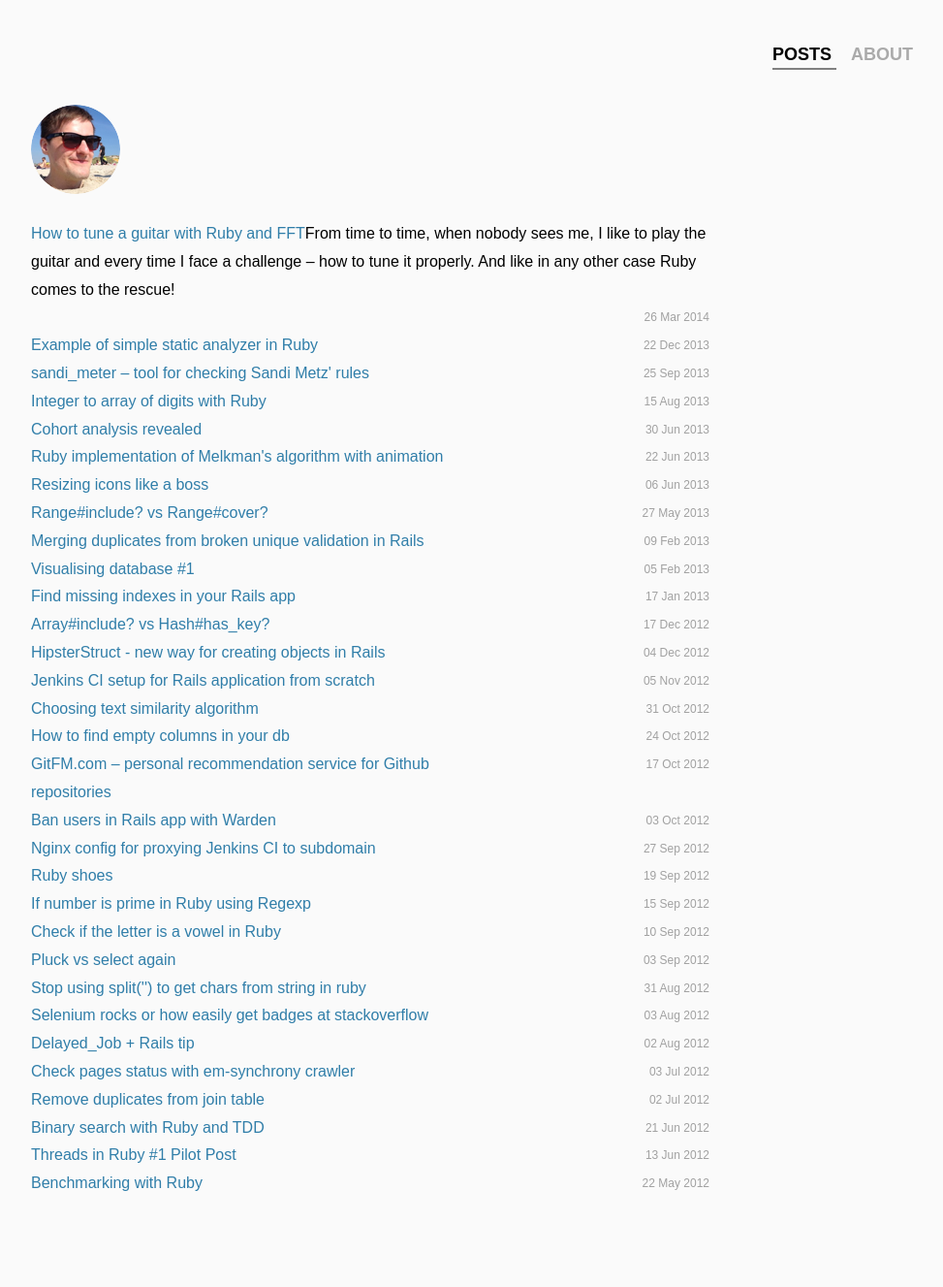
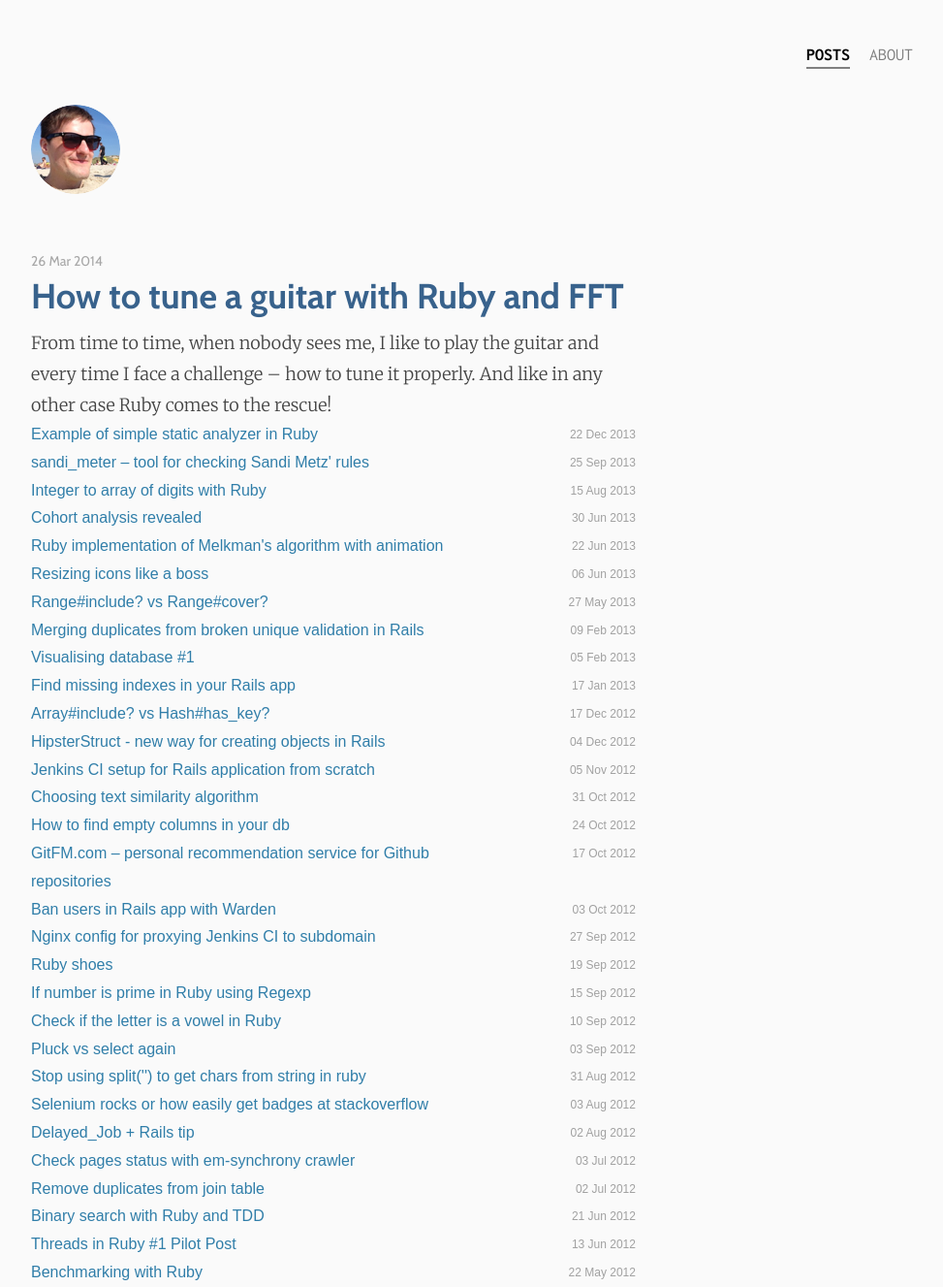
Before and after one commit to makaroni4/img-lint, a Jekyll site: the page built from index.html, in a window 1280 px wide. Shown: the whole page at 97% size, without its empty margins (296-1269 px from the left). Built offline with Jekyll 4.4.1, drawn with Linux system fonts in a browser that asks for light colours; nearby versions of some CDN libraries; Markdown is read by kramdown in place of the engine named in the settings; before the commit the page ends 1235 px from its top, so only the background shows below that.

Commit message:
Added styling for posts on index page

```diff
--- a/_layouts/default.html
+++ b/_layouts/default.html
@@ -6,6 +6,7 @@
     <title>{{ page.title }}</title>
     <meta name="viewport" content="width=device-width">
     <link href="/images/favicon.gif" rel="shortcut icon" type="image/vnd.microsoft.icon" />
+    <link href="https://fonts.googleapis.com/css?family=Cabin:400,700|Inconsolata:400,700|Merriweather:300" rel="stylesheet">
 
     <link href="//netdna.bootstrapcdn.com/font-awesome/4.0.3/css/font-awesome.css" rel="stylesheet">
     <link rel="stylesheet" href="/css/head.css">
--- a/_sass/_base.scss
+++ b/_sass/_base.scss
@@ -5,3 +5,14 @@
 *, *:before, *:after {
   box-sizing: inherit;
 }
+
+* {
+  margin: 0;
+  padding: 0;
+  border: 0;
+  outline: 0;
+}
+
+ul {
+  list-style: none;
+}
--- a/css/head.scss
+++ b/css/head.scss
@@ -47,6 +47,10 @@
 
     margin-top: 30px;
   }
+
+  &__posts-list {
+    margin-top: 60px;
+  }
 }
 
 .post {
@@ -56,12 +60,16 @@
   &__date {
     margin-bottom: 5px;
 
+    font-family: 'Cabin', sans-serif;
+    font-weight: 400;
     font-size: 14px;
     line-height: 18px;
     color: $darker-grey;
   }
 
   &__title {
+    font-family: 'Cabin', sans-serif;
+    font-weight: bold;
     font-size: 36px;
     line-height: 45px;
     color: $dark-blue;
@@ -69,14 +77,31 @@
 
   &__content {
     margin-top: 10px;
+
+    font-family: 'Merriweather', serif;
+    font-weight: 300;
+    font-size: 18px;
+    line-height: 32px;
+    color: $copy-black;
+
+    p + p,
+    p + iframe {
+      margin-top: 20px;
+    }
+
+    p + h2,
+    p + h3 {
+      margin-top: 30px;
+    }
+
+    h3 {
+      font-family: 'Cabin', sans-serif;
+      font-weight: 700;
+      font-size: 24px;
+      line-height: 36px;
+      color: $dark-blue;
+    }
   }
-}
-
-.b-page {
-  width: 100%;
-  margin: 0;
-  background-color: #FFF;
-  font: 16px Avenir, Helvetica, Arial, sans-serif;
 }
 
 .b-page__background-picture {
@@ -107,19 +132,24 @@
 }
 
 .b-menu__item {
-  font-weight: bold;
-  list-style: none;
-  display: inline;
+  display: inline-block;
   margin-left: 15px;
 
-  color: #aaa;
+  font-family: 'Inconsolata', monospace;
+  font-size: 18px;
+  line-height: 18px;
+  color: $darkest-grey;
   text-decoration: none;
+
+  list-style: none;
+
 
   &--active {
     padding-bottom: 4px;
 
     border-bottom: 2px solid grey;
 
+    font-weight: bold;
     color: #000;
   }
 }
--- a/index.html
+++ b/index.html
@@ -4,18 +4,22 @@
 background_image: "/images/index_back.jpg"
 ---
 
-<div class="b-page__line">
-  <ul class="b-post-list">
+<div class="page__posts-list">
+  <ul class="posts-list">
     {% for post in site.posts %}
-      <li class="b-post-list__item">
-        <div class="b-post-list__title-container">
-          <a class="b-post-list__title" href="{{ post.url }}">{{ post.title }}</a>
+      <li class="post">
+        <div class="post">
+          <div class="post__date">
+            {{ post.date | date_to_string }}
+          </div>
+          <div class="post__title">
+            {{ post.title }}
+          </div>
+
+          <div class="post__content">
+            {{ post.excerpt }}
+          </div>
         </div>
-        {{ post.excerpt }}
-        <div class="b-post-list__date">
-          {{ post.date | date_to_string }}
-        </div>
-        <div class="b-post__clrfx"></div>
       </li>
     {% endfor %}
 
```
Also changed, not shown: 1 other file.
